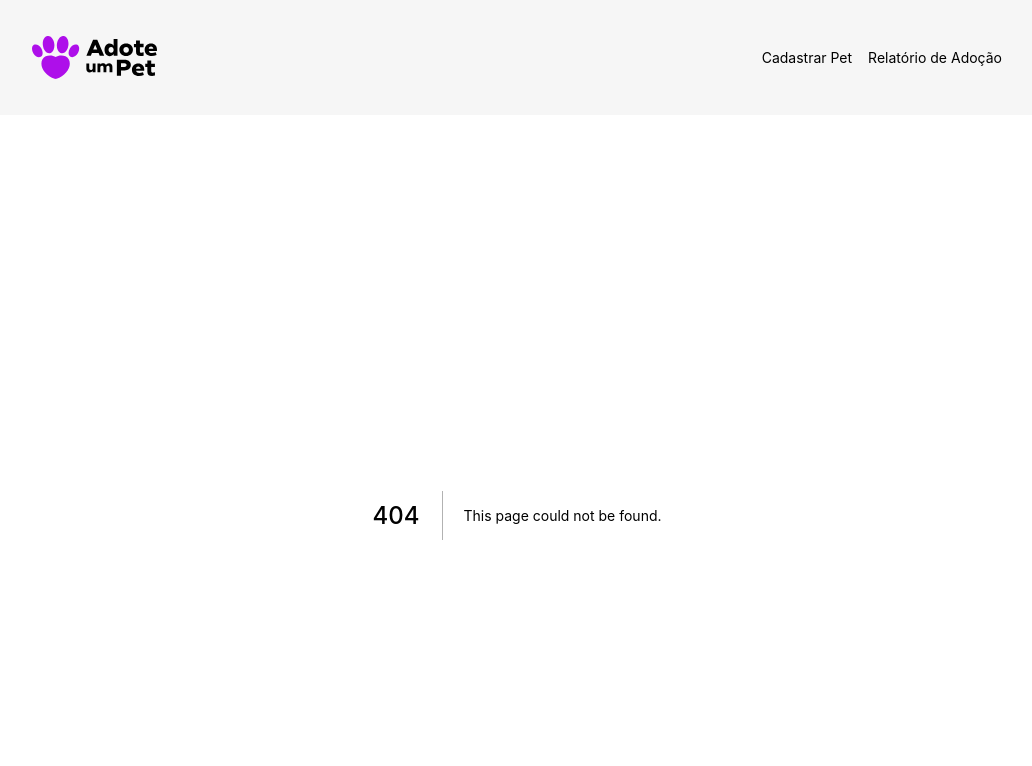
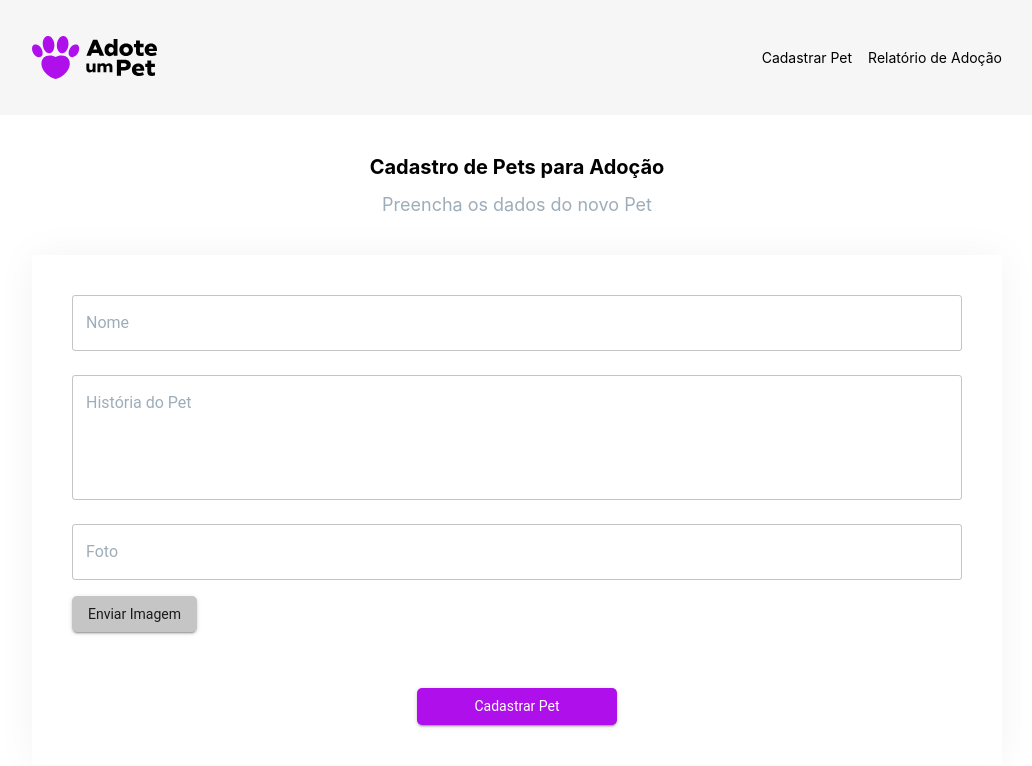
Before and after one commit to PolyanaBalotin/Adote_um_Pet-FrontEnd, a Next.js app: page /pets/cadastro in a window 1280 px wide. Before the commit this address had no page. Shown: the top 766 px of the page, without its empty margins (123-1155 px from the left). Built offline with nearby package versions, Linux system fonts and the light colour scheme.

Commit message:
create register(cadastro) route

```diff
--- /dev/null
+++ b/src/data/hooks/pages/pets/useCadastro.ts
@@ -0,0 +1,50 @@
+import { AxiosError } from 'axios';
+import { useState } from 'react';
+import { ApiService } from '../../../services/ApiService';
+
+export function useCadastro() {
+  const [name, setName] = useState(''),
+    [history, setHistory] = useState(''),
+    [image, setImage] = useState(''),
+    [message, setMessage] = useState('');
+
+    function validadeForm() {
+      return name.length > 2 && history.length > 20 && image.length > 5;
+    }
+
+    function clear() {
+      setName('');
+      setHistory('');
+      setImage('');
+    }
+
+    function register() {
+      if ( validadeForm() ) {
+        ApiService.post('/pets', {
+          name,
+          history,
+          image,
+        }).then(() => {
+          clear();
+          setMessage('Pet cadastrado com sucesso!')
+        }).catch((error: AxiosError) => {
+          setMessage(error.response?.data.message);
+        })
+      } else {
+        setMessage('Preencha todos os campos!');
+      }
+    }
+
+    return {
+      name,
+      setName,
+      history,
+      setHistory,
+      image,
+      setImage,
+      message,
+      setMessage,
+      register,
+    }
+
+}
--- /dev/null
+++ b/src/pages/pets/cadastro.tsx
@@ -0,0 +1,90 @@
+import { NextPage } from 'next';
+import { useCadastro } from '../../data/hooks/pages/pets/useCadastro';
+import Title from '../../userInterface/components/Title/Title';
+import { Paper, Grid, TextField, Button, Snackbar } from '@mui/material';
+
+const Cadastro: NextPage = () => {
+
+  const {
+    name,
+    setName,
+    history,
+    setHistory,
+    image,
+    setImage,
+    message,
+    setMessage,
+    register,
+  } = useCadastro();
+
+  return (
+    <>
+      <Title
+        title={ 'Cadastro de Pets para Adoção' }
+        subtitle={ 'Preencha os dados do novo Pet' }
+      />
+
+      <Paper sx={{ maxWidth: 970, mx: 'auto', p: 5 }}>
+        <Grid container spacing={ 3 } >
+          <Grid item xs={ 12 } >
+            <TextField
+              label={ 'Nome' }
+              value={ name }
+              onChange={ (e) => setName(e.target.value) }
+              placeholder={ 'Digite o nome do pet' }
+              fullWidth
+            />
+          </Grid>
+          <Grid item xs={ 12 } >
+            <TextField
+              label={ 'História do Pet' }
+              value={ history }
+              onChange={ (e) => setHistory(e.target.value) }
+              multiline
+              fullWidth
+              rows={ 4 }
+            />
+          </Grid>
+          <Grid item xs={ 12 } >
+            <TextField
+              label={ 'Foto' }
+              value={ image }
+              onChange={ (e) => setImage(e.target.value) }
+              placeholder={ 'Digite o endereço da imagem' }
+              fullWidth
+            />
+            <Button
+              variant={ 'contained' }
+              color={ 'secondary' }
+              sx={{ mt: 2 }}
+              component={ 'a' }
+              href={ 'https://imgur.com/upload' }
+              target={ '_blank' }
+            >
+              Enviar Imagem
+            </Button>
+          </Grid>
+          <Grid item xs={ 12 } sx={{ textAlign: 'center' }} >
+            <Button
+              onClick={ register }
+              variant={ 'contained' }
+              fullWidth
+              sx={{ maxWidth: { md: 200 }, mt: 4 }}
+            >
+              Cadastrar Pet
+            </Button>
+          </Grid>
+        </Grid>
+      </Paper>
+
+      <Snackbar
+        open={ message.length > 0 }
+        autoHideDuration={ 2500 }
+        onClose={ () => setMessage('') }
+        message={ message }
+      />
+    </>
+  )
+}
+
+export default Cadastro;
--- a/src/userInterface/components/AdminHeader/AdminHeader.tsx
+++ b/src/userInterface/components/AdminHeader/AdminHeader.tsx
@@ -15,7 +15,7 @@
           <Link component={ NextLink } href={ 'pets/cadastro' } >
             <a>Cadastrar Pet</a>
           </Link>
-          <Link component={ NextLink } href={ 'pets/registro' } >
+          <Link component={ NextLink } href={ 'pets/relatorio' } >
             <a>
               Relatório{' '}
               <Box
```
